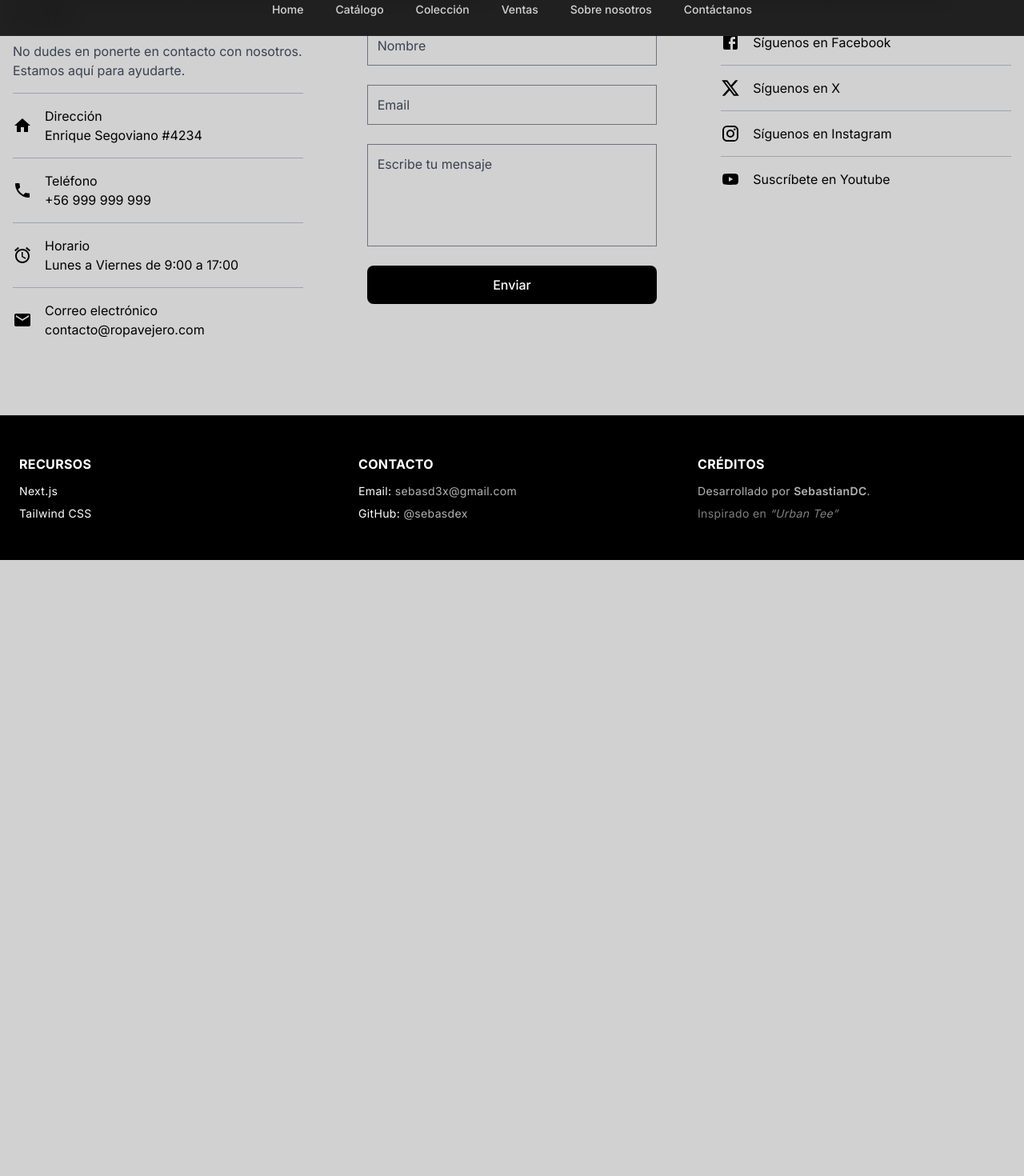
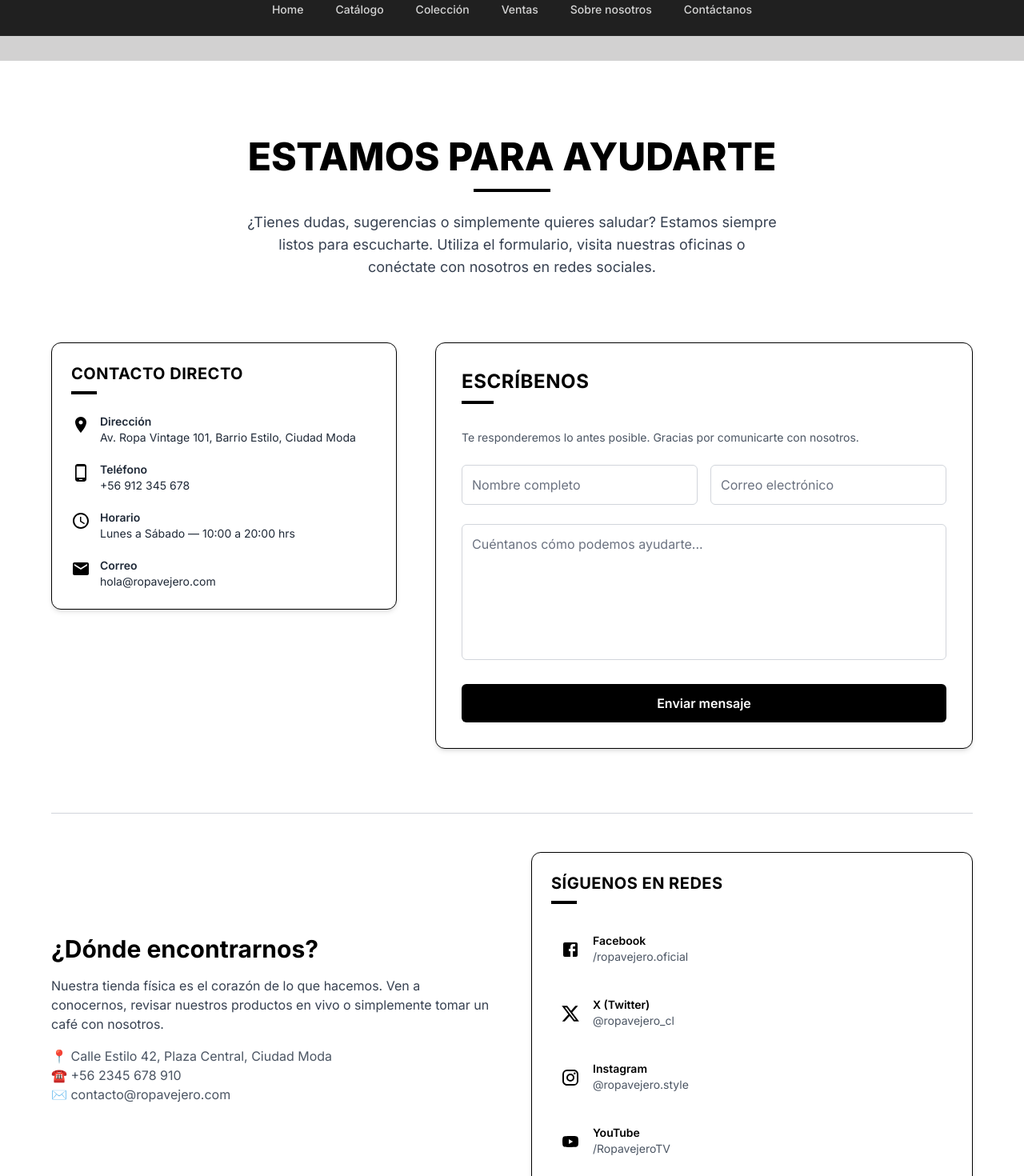
Before and after one commit to sebasdex/ropavejero-next, a Next.js app: page /contact in a window 1280 px wide. Shown: the part 100-1570 px from the top of the page at 80% size. Before the commit the page ends 800 px from the top, so only its background shows below. Built offline with nearby package versions, Linux system fonts and the light colour scheme.

Commit message:
feat: Revamp Contact page with enhanced layout, styling, and content structure

```diff
--- a/src/app/contact/page.tsx
+++ b/src/app/contact/page.tsx
@@ -1,14 +1,47 @@
+import React from "react";
+import InfoContact from "@/components/contact/InfoContact";
 import Form from "@/components/contact/Form";
-import InfoContact from "@/components/contact/InfoContact";
 import SocialMedia from "@/components/contact/SocialMedia";
-import React from "react";
 
 function page() {
   return (
-    <section className="grid grid-cols-1 md:grid-cols-2 lg:grid-cols-3 p-4 gap-20 mb-8">
-      <InfoContact />
-      <Form />
-      <SocialMedia />
+    <section className="min-h-screen my-28 bg-white text-black px-6 py-24 relative overflow-hidden">
+      <div className="max-w-6xl mx-auto">
+        <header className="text-center mb-20">
+          <h1 className="text-5xl font-extrabold uppercase relative">
+            Estamos para ayudarte
+            <span className="block mt-4 w-24 h-1 bg-black mx-auto" />
+          </h1>
+          <p className="mt-6 text-lg text-gray-700 max-w-2xl mx-auto">
+            ¿Tienes dudas, sugerencias o simplemente quieres saludar? Estamos siempre listos para escucharte. Utiliza el formulario, visita nuestras oficinas o conéctate con nosotros en redes sociales.
+          </p>
+        </header>
+
+        <div className="grid grid-cols-1 lg:grid-cols-5 gap-12">
+          <div className="lg:col-span-2">
+            <InfoContact />
+          </div>
+
+          <div className="lg:col-span-3">
+            <Form />
+          </div>
+        </div>
+
+        <div className="mt-20 border-t border-gray-300 pt-12 grid grid-cols-1 md:grid-cols-2 items-center gap-12">
+          <div className="space-y-4">
+            <h2 className="text-3xl font-bold">¿Dónde encontrarnos?</h2>
+            <p className="text-gray-700">
+              Nuestra tienda física es el corazón de lo que hacemos. Ven a conocernos, revisar nuestros productos en vivo o simplemente tomar un café con nosotros.
+            </p>
+            <p className="text-gray-600">
+              📍 Calle Estilo 42, Plaza Central, Ciudad Moda<br />
+              ☎️ +56 2345 678 910<br />
+              ✉️ contacto@ropavejero.com
+            </p>
+          </div>
+          <SocialMedia />
+        </div>
+      </div>
     </section>
   );
 }
--- a/src/components/contact/Form.tsx
+++ b/src/components/contact/Form.tsx
@@ -4,47 +4,51 @@ function Form() {
   const handleSubmit = (e: React.FormEvent<HTMLFormElement>) => {
     e.preventDefault();
   };
+
   return (
     <form
-      className=" flex flex-col gap-6 w-full mx-auto"
       onSubmit={handleSubmit}
+      className="bg-white border border-black rounded-xl p-8 shadow-md hover:shadow-xl transition-all duration-300"
     >
-      <legend className="text-xl font-semibold uppercase">Contáctanos</legend>
+      <h2 className="text-2xl font-bold uppercase mb-8 tracking-wide">
+        Escríbenos
+        <span className="block w-10 h-1 bg-black mt-2" />
+      </h2>
 
-      <div className="flex flex-col gap-2">
+      <p className="text-sm text-gray-600 mb-6">
+        Te responderemos lo antes posible. Gracias por comunicarte con nosotros.
+      </p>
+
+      <div className="grid grid-cols-1 md:grid-cols-2 gap-4 mb-6">
         <input
           type="text"
-          id="name"
           name="name"
-          className="w-full border border-gray-500 p-3 outline-none focus:border-gray-500 transition duration-300 bg-transparent placeholder-gray-700"
-          placeholder="Nombre"
+          placeholder="Nombre completo"
+          required
+          className="border border-gray-300 p-3 rounded-md placeholder-gray-500 focus:outline-none focus:ring-2 focus:ring-black transition"
+        />
+        <input
+          type="email"
+          name="email"
+          placeholder="Correo electrónico"
+          required
+          className="border border-gray-300 p-3 rounded-md placeholder-gray-500 focus:outline-none focus:ring-2 focus:ring-black transition"
         />
       </div>
 
-      <div className="flex flex-col gap-2">
-        <input
-          type="email"
-          id="email"
-          name="email"
-          className="w-full border border-gray-500 p-3 outline-none focus:border-gray-500 transition duration-300 bg-transparent placeholder-gray-700"
-          placeholder="Email"
-        />
-      </div>
-
-      <div className="flex flex-col gap-2">
-        <textarea
-          id="message"
-          name="message"
-          className="w-full min-h-32 border border-gray-500 p-3 outline-none focus:border-gray-500 transition duration-300 bg-transparent resize-none placeholder-gray-700"
-          placeholder="Escribe tu mensaje"
-        ></textarea>
-      </div>
+      <textarea
+        name="message"
+        rows={6}
+        placeholder="Cuéntanos cómo podemos ayudarte..."
+        required
+        className="w-full border border-gray-300 p-3 rounded-md placeholder-gray-500 resize-none focus:outline-none focus:ring-2 focus:ring-black transition mb-6"
+      />
 
       <button
         type="submit"
-        className="w-full bg-black text-white font-medium py-3 px-6 rounded-lg hover:bg-gray-900 transition duration-300"
+        className="w-full bg-black text-white py-3 rounded-md font-semibold hover:bg-gray-800 transition duration-300"
       >
-        Enviar
+        Enviar mensaje
       </button>
     </form>
   );
--- a/src/components/contact/InfoContact.tsx
+++ b/src/components/contact/InfoContact.tsx
@@ -1,46 +1,49 @@
-import HomeIcon from "@mui/icons-material/Home";
-import PhoneIcon from "@mui/icons-material/Phone";
-import AccessAlarmIcon from "@mui/icons-material/AccessAlarm";
+import LocationOnIcon from "@mui/icons-material/LocationOn";
+import PhoneAndroidIcon from "@mui/icons-material/PhoneAndroid";
+import AccessTimeIcon from "@mui/icons-material/AccessTime";
 import EmailIcon from "@mui/icons-material/Email";
 
 function InfoContact() {
   return (
-    <article>
-      <h2 className="text-xl font-semibold uppercase">
-        ¿Tienes preguntas o necesitas ayuda?
+    <article className="bg-white border border-black rounded-xl p-6 shadow-md hover:shadow-xl transition-all duration-300">
+      <h2 className="text-xl font-bold uppercase mb-6 tracking-wide relative">
+        Contacto directo
+        <span className="block w-8 h-1 bg-black mt-2" />
       </h2>
-      <p className="text-gray-700 mt-4">
-        No dudes en ponerte en contacto con nosotros. Estamos aquí para
-        ayudarte.
-      </p>
-      <div className="flex items-center gap-4 mt-4 border-t border-gray-400 pt-4">
-        <HomeIcon className=" w-8 h-8" />
-        <span>
-          <p>Dirección</p>
-          <p>Enrique Segoviano #4234</p>
-        </span>
-      </div>
-      <div className="flex items-center gap-4 mt-4 border-t border-gray-400 pt-4">
-        <PhoneIcon className=" w-8 h-8" />
-        <span>
-          <p>Teléfono</p>
-          <p>+56 999 999 999</p>
-        </span>
-      </div>
-      <div className="flex items-center gap-4 mt-4 border-t border-gray-400 pt-4">
-        <AccessAlarmIcon className=" w-8 h-8" />
-        <span>
-          <p>Horario</p>
-          <p>Lunes a Viernes de 9:00 a 17:00</p>
-        </span>
-      </div>
-      <div className="flex items-center gap-4 mt-4 border-t border-gray-400 pt-4">
-        <EmailIcon className=" w-8 h-8" />
-        <span>
-          <p>Correo electrónico</p>
-          <p>contacto@ropavejero.com</p>
-        </span>
-      </div>
+
+      <ul className="space-y-5 text-gray-800 text-sm">
+        <li className="flex gap-3 items-start">
+          <LocationOnIcon className="text-black mt-0.5" />
+          <div>
+            <p className="font-semibold">Dirección</p>
+            <p>Av. Ropa Vintage 101, Barrio Estilo, Ciudad Moda</p>
+          </div>
+        </li>
+
+        <li className="flex gap-3 items-start">
+          <PhoneAndroidIcon className="text-black mt-0.5" />
+          <div>
+            <p className="font-semibold">Teléfono</p>
+            <p>+56 912 345 678</p>
+          </div>
+        </li>
+
+        <li className="flex gap-3 items-start">
+          <AccessTimeIcon className="text-black mt-0.5" />
+          <div>
+            <p className="font-semibold">Horario</p>
+            <p>Lunes a Sábado — 10:00 a 20:00 hrs</p>
+          </div>
+        </li>
+
+        <li className="flex gap-3 items-start">
+          <EmailIcon className="text-black mt-0.5" />
+          <div>
+            <p className="font-semibold">Correo</p>
+            <p>hola@ropavejero.com</p>
+          </div>
+        </li>
+      </ul>
     </article>
   );
 }
--- a/src/components/contact/SocialMedia.tsx
+++ b/src/components/contact/SocialMedia.tsx
@@ -4,28 +4,59 @@ import InstagramIcon from "@mui/icons-material/Instagram";
 import YouTubeIcon from "@mui/icons-material/YouTube";
 
 function SocialMedia() {
+  const redes = [
+    {
+      icon: <FacebookIcon />,
+      label: "Facebook",
+      handle: "/ropavejero.oficial",
+      url: "https://facebook.com",
+    },
+    {
+      icon: <XIcon />,
+      label: "X (Twitter)",
+      handle: "@ropavejero_cl",
+      url: "https://x.com",
+    },
+    {
+      icon: <InstagramIcon />,
+      label: "Instagram",
+      handle: "@ropavejero.style",
+      url: "https://instagram.com",
+    },
+    {
+      icon: <YouTubeIcon />,
+      label: "YouTube",
+      handle: "/RopavejeroTV",
+      url: "https://youtube.com",
+    },
+  ];
+
   return (
-    <article>
-      <h2 className="text-xl font-semibold uppercase">
-        Nuestras redes sociales
+    <div className="bg-white border border-black rounded-xl p-6 shadow-md hover:shadow-xl transition-all duration-300">
+      <h2 className="text-xl font-bold uppercase mb-6 tracking-wide">
+        Síguenos en redes
+        <span className="block w-8 h-1 bg-black mt-2" />
       </h2>
-      <div className="flex items-center gap-4 mt-4 border-t border-gray-400 pt-4">
-        <FacebookIcon className=" w-8 h-8" />
-        <p>Síguenos en Facebook</p>
-      </div>
-      <div className="flex items-center gap-4 mt-4 border-t border-gray-400 pt-4">
-        <XIcon className=" w-8 h-8" />
-        <p>Síguenos en X</p>
-      </div>
-      <div className="flex items-center gap-4 mt-4 border-t border-gray-400 pt-4">
-        <InstagramIcon className=" w-8 h-8" />
-        <p>Síguenos en Instagram</p>
-      </div>
-      <div className="flex items-center gap-4 mt-4 border-t border-gray-400 pt-4">
-        <YouTubeIcon className=" w-8 h-8" />
-        <p>Suscríbete en Youtube</p>
-      </div>
-    </article>
+
+      <ul className="space-y-4 text-sm">
+        {redes.map((item, index) => (
+          <li key={index}>
+            <a
+              href={item.url}
+              target="_blank"
+              rel="noopener noreferrer"
+              className="flex items-center gap-4 p-3 rounded-md hover:bg-gray-100 transition-colors duration-200"
+            >
+              <span className="text-black group-hover:text-gray-700 text-lg transition">{item.icon}</span>
+              <div>
+                <p className="font-semibold group-hover:text-black transition-colors">{item.label}</p>
+                <p className="text-gray-600">{item.handle}</p>
+              </div>
+            </a>
+          </li>
+        ))}
+      </ul>
+    </div>
   );
 }
 
```
